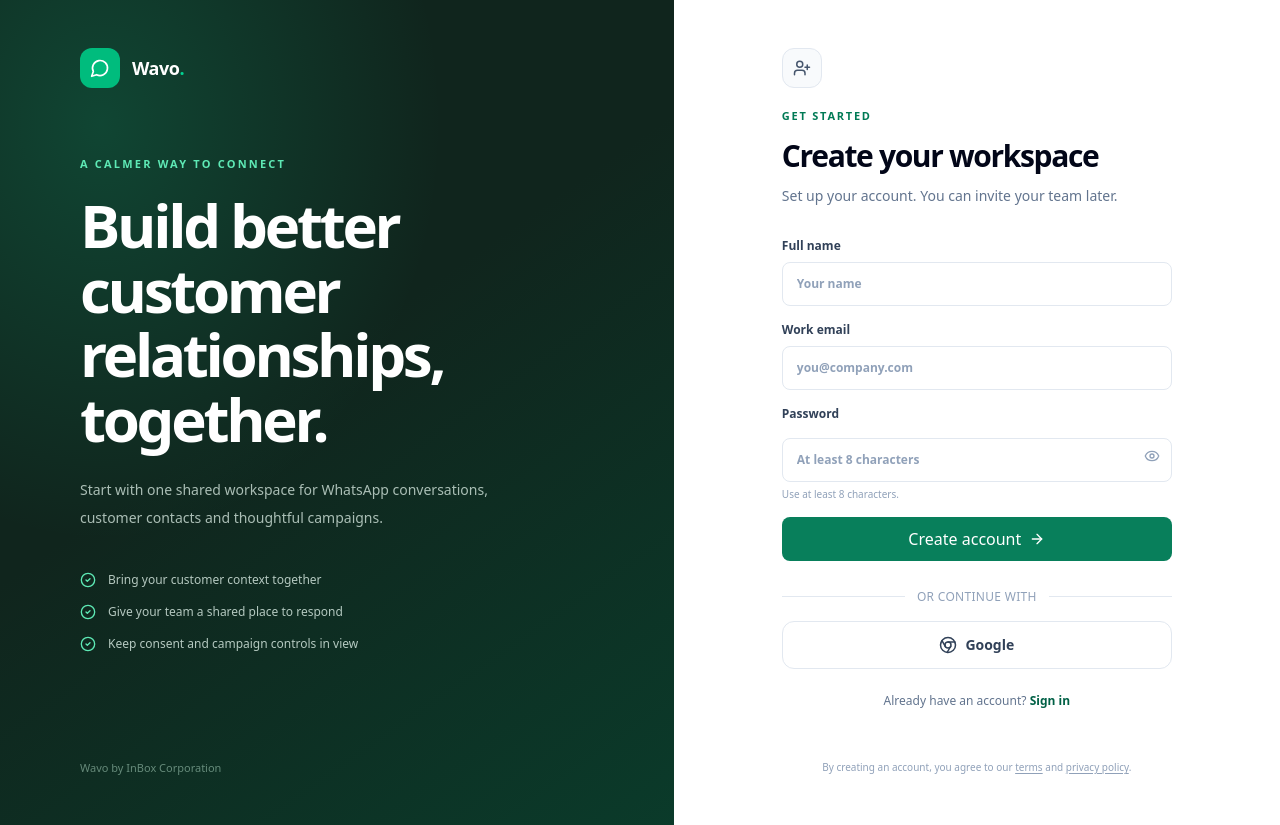
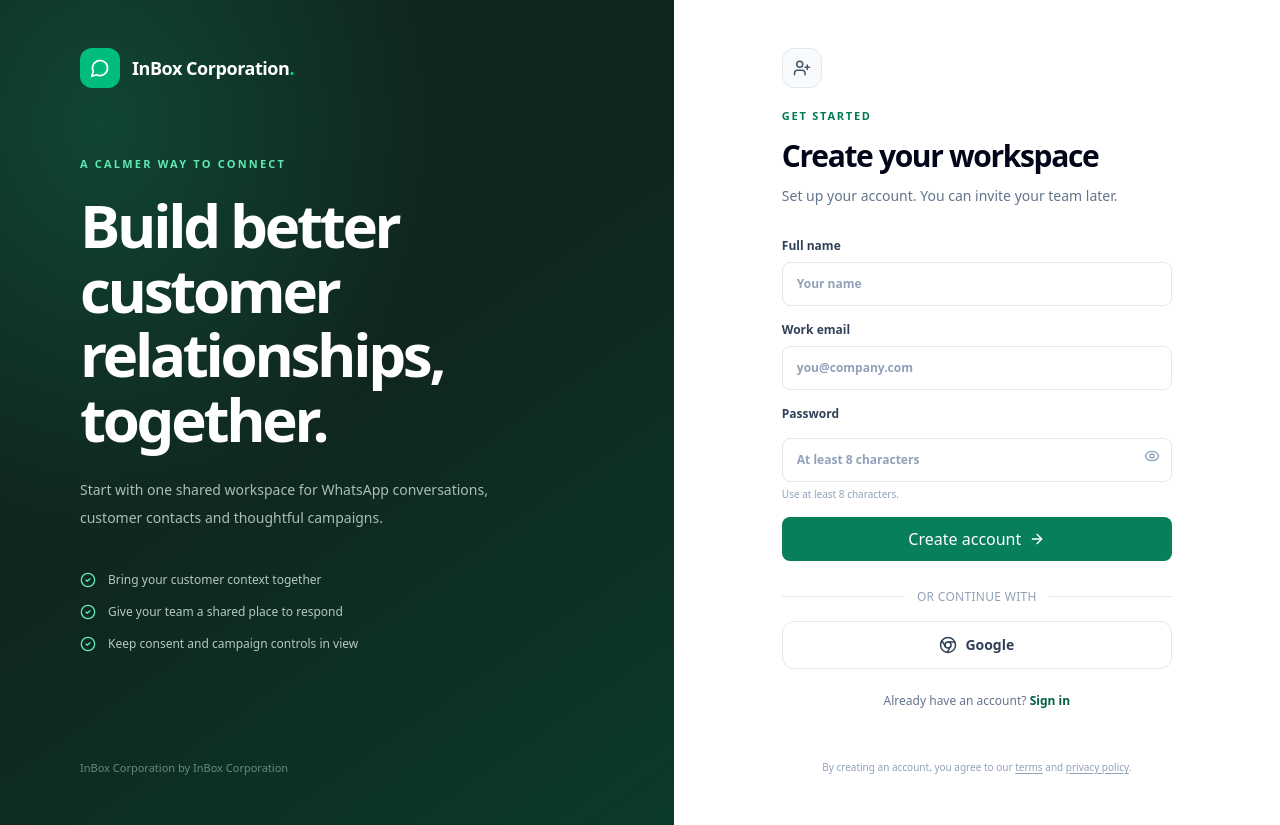
Before and after one commit to AdnaNation/InBox-Corporation1, a Next.js app: page /register in a window 1280 px wide. Built offline with nearby package versions, Linux system fonts and the light colour scheme.

Commit message:
Replace Wavo branding with InBox Corporation

```diff
--- a/src/app/(auth)/register/page.jsx
+++ b/src/app/(auth)/register/page.jsx
@@ -36,14 +36,14 @@ export default function RegisterPage() {
     <main className="grid min-h-screen bg-white lg:grid-cols-[minmax(0,1fr)_minmax(420px,.9fr)]">
       <section className="relative hidden overflow-hidden bg-[#10251d] px-12 py-12 text-white lg:flex lg:flex-col lg:justify-between xl:px-20">
         <div className="absolute inset-0 bg-[radial-gradient(ellipse_at_15%_15%,rgba(16,185,129,.22),transparent_42%),linear-gradient(145deg,transparent_45%,rgba(5,80,55,.5))]"/>
-        <Link href="/" className="relative flex items-center gap-3"><span className="grid h-10 w-10 place-items-center rounded-xl bg-emerald-500 text-white"><MessageCircle size={20}/></span><span className="text-lg font-semibold tracking-tight">Wavo<span className="text-emerald-400">.</span></span></Link>
+        <Link href="/" className="relative flex items-center gap-3"><span className="grid h-10 w-10 place-items-center rounded-xl bg-emerald-500 text-white"><MessageCircle size={20}/></span><span className="text-lg font-semibold tracking-tight">InBox Corporation<span className="text-emerald-400">.</span></span></Link>
         <div className="relative max-w-xl pb-10"><p className="text-[11px] font-semibold uppercase tracking-[.2em] text-emerald-300">A calmer way to connect</p><h1 className="mt-5 text-5xl font-semibold leading-[1.08] tracking-[-.055em] xl:text-6xl">Build better customer relationships, together.</h1><p className="mt-6 max-w-md text-sm leading-7 text-emerald-50/70">Start with one shared workspace for WhatsApp conversations, customer contacts and thoughtful campaigns.</p><div className="mt-10 space-y-4 text-xs text-emerald-50/75">{["Bring your customer context together","Give your team a shared place to respond","Keep consent and campaign controls in view"].map((item)=><p key={item} className="flex items-center gap-3"><CheckCircle2 size={16} className="text-emerald-300"/>{item}</p>)}</div></div>
-        <p className="relative text-[11px] text-emerald-100/45">Wavo by InBox Corporation</p>
+        <p className="relative text-[11px] text-emerald-100/45">InBox Corporation by InBox Corporation</p>
       </section>
 
       <section className="flex min-h-screen items-center justify-center px-5 py-12 sm:px-10">
         <div className="w-full max-w-[390px]">
-          <Link href="/" className="mb-10 inline-flex items-center gap-2.5 text-sm font-semibold text-slate-900 lg:hidden"><span className="grid h-8 w-8 place-items-center rounded-lg bg-[#087f5b] text-white"><MessageCircle size={17}/></span>Wavo<span className="text-emerald-700">.</span></Link>
+          <Link href="/" className="mb-10 inline-flex items-center gap-2.5 text-sm font-semibold text-slate-900 lg:hidden"><span className="grid h-8 w-8 place-items-center rounded-lg bg-[#087f5b] text-white"><MessageCircle size={17}/></span>InBox Corporation<span className="text-emerald-700">.</span></Link>
           <div className="mb-8"><div className="mb-5 grid h-10 w-10 place-items-center rounded-xl border border-slate-200 bg-slate-50 text-slate-600"><UserPlus size={18}/></div><p className="text-[11px] font-semibold uppercase tracking-[.16em] text-emerald-700">Get started</p><h2 className="mt-2 text-[30px] font-semibold tracking-[-.045em] text-slate-950">Create your workspace</h2><p className="mt-2 text-sm text-slate-500">Set up your account. You can invite your team later.</p></div>
           {error && <p role="alert" className="mb-4 rounded-lg border border-red-100 bg-red-50 px-3 py-2.5 text-xs leading-5 text-red-700">{error}</p>}
           <form onSubmit={handleSubmit} className="space-y-4">
```
